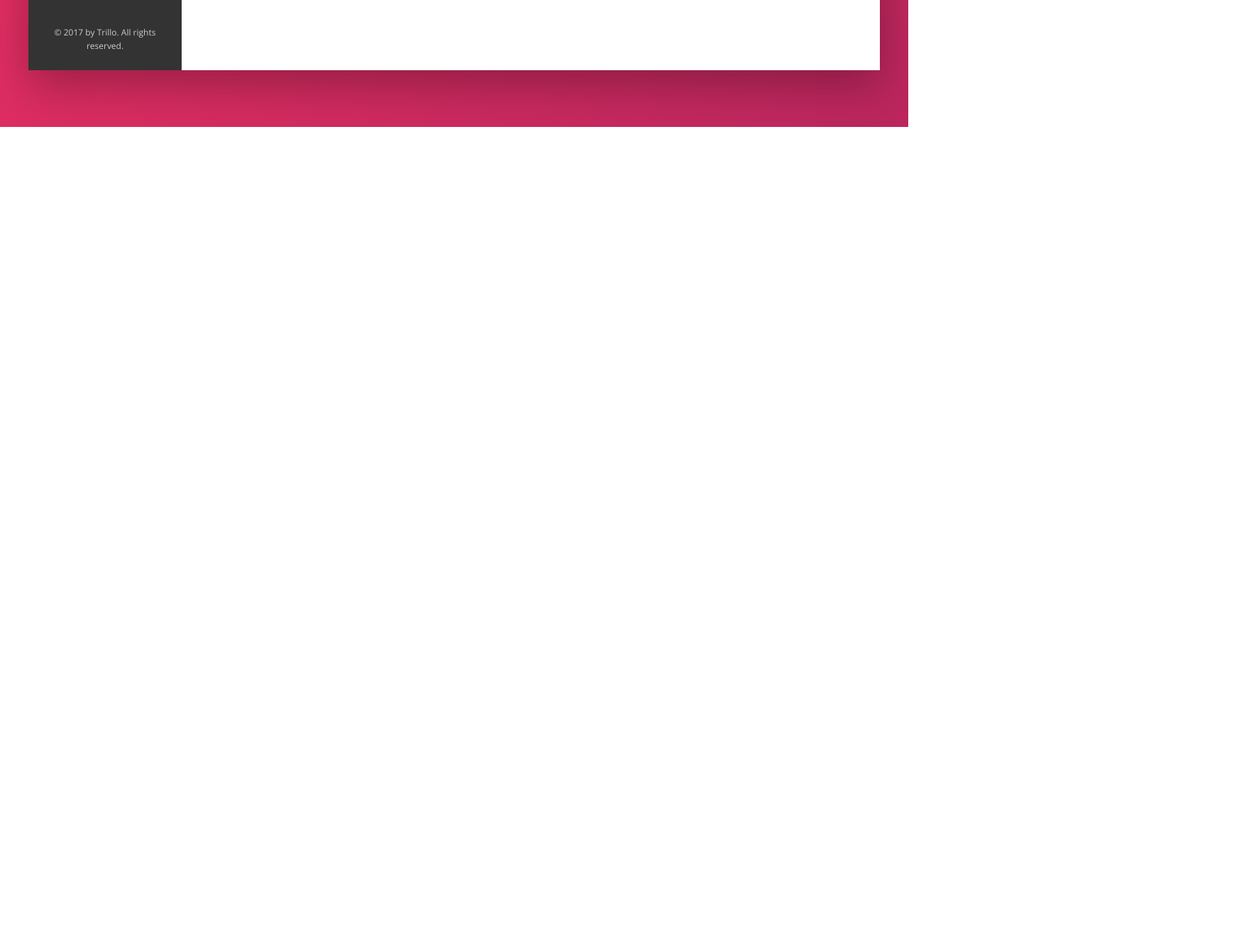
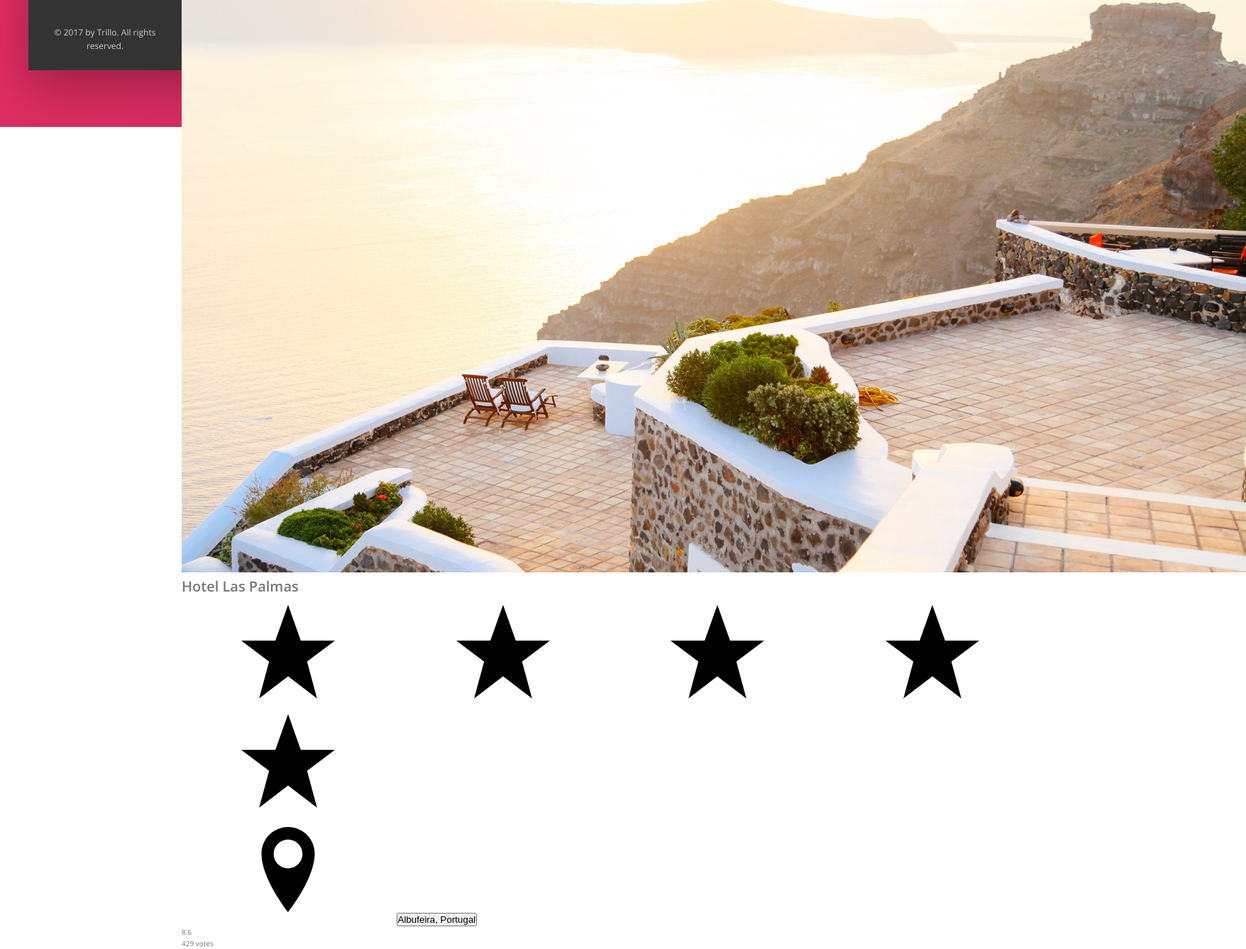
Before and after one commit to AllyssonAlas/trillo, a website: page index.html in a window 1280 px wide. Shown: the part 851-2189 px from the top of the page at 71% size, 1756 px wide, since content can reach past the window. Before the commit the page ends 1030 px from the top, so only its background shows below. Drawn offline with nearby package versions, Linux system fonts and the light colour scheme.

Commit message:
adding the hotel overview html content

```diff
--- a/index.html
+++ b/index.html
@@ -84,7 +84,49 @@
           </div>
         </nav>
         <main class="hotel-view">
-          Hotel View
+          <div class="gallery">
+            <figure class="gallery__item">
+              <img src="img/hotel-1.jpg" alt="Photo of Hotel 1" class="gallery__photo" />
+            </figure>
+            <figure class="gallery__item">
+              <img src="img/hotel-2.jpg" alt="Photo of Hotel 2" class="gallery__photo" />
+            </figure>
+            <figure class="gallery__item">
+              <img src="img/hotel-3.jpg" alt="Photo of Hotel 3" class="gallery__photo" />
+            </figure>
+          </div>
+          <div class="overview">
+            <h1 class="overview__heading">
+              Hotel Las Palmas
+            </h1>
+            <div class="overview__stars">
+              <svg class="overview__icon-star">
+                <use xlink:href="img/sprite.svg#icon-star" />
+              </svg>
+              <svg class="overview__icon-star">
+                <use xlink:href="img/sprite.svg#icon-star" />
+              </svg>
+              <svg class="overview__icon-star">
+                <use xlink:href="img/sprite.svg#icon-star" />
+              </svg>
+              <svg class="overview__icon-star">
+                <use xlink:href="img/sprite.svg#icon-star" />
+              </svg>
+              <svg class="overview__icon-star">
+                <use xlink:href="img/sprite.svg#icon-star" />
+              </svg>
+            </div>
+            <div class="overview__location">
+              <svg class="overview__icon-location">
+                <use xlink:href="img/sprite.svg#icon-location-pin" />
+              </svg>
+              <button class="btn-inline">Albufeira, Portugal</button>
+            </div>
+            <div class="overview__rating">
+              <div class="overview__rating-average">8.6</div>
+              <div class="overview__rating-count">429 votes</div>
+            </div>
+          </div>
         </main>
       </div>
     </div>
```
